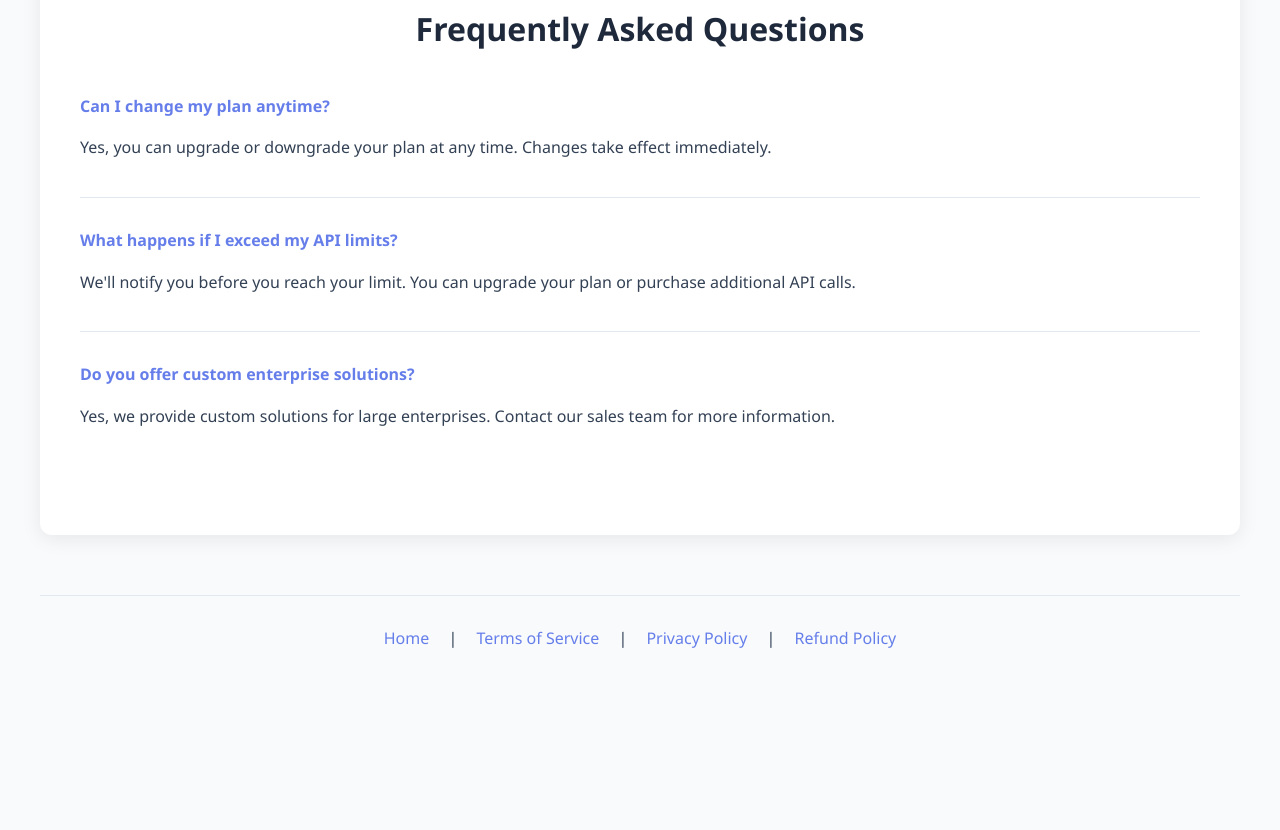
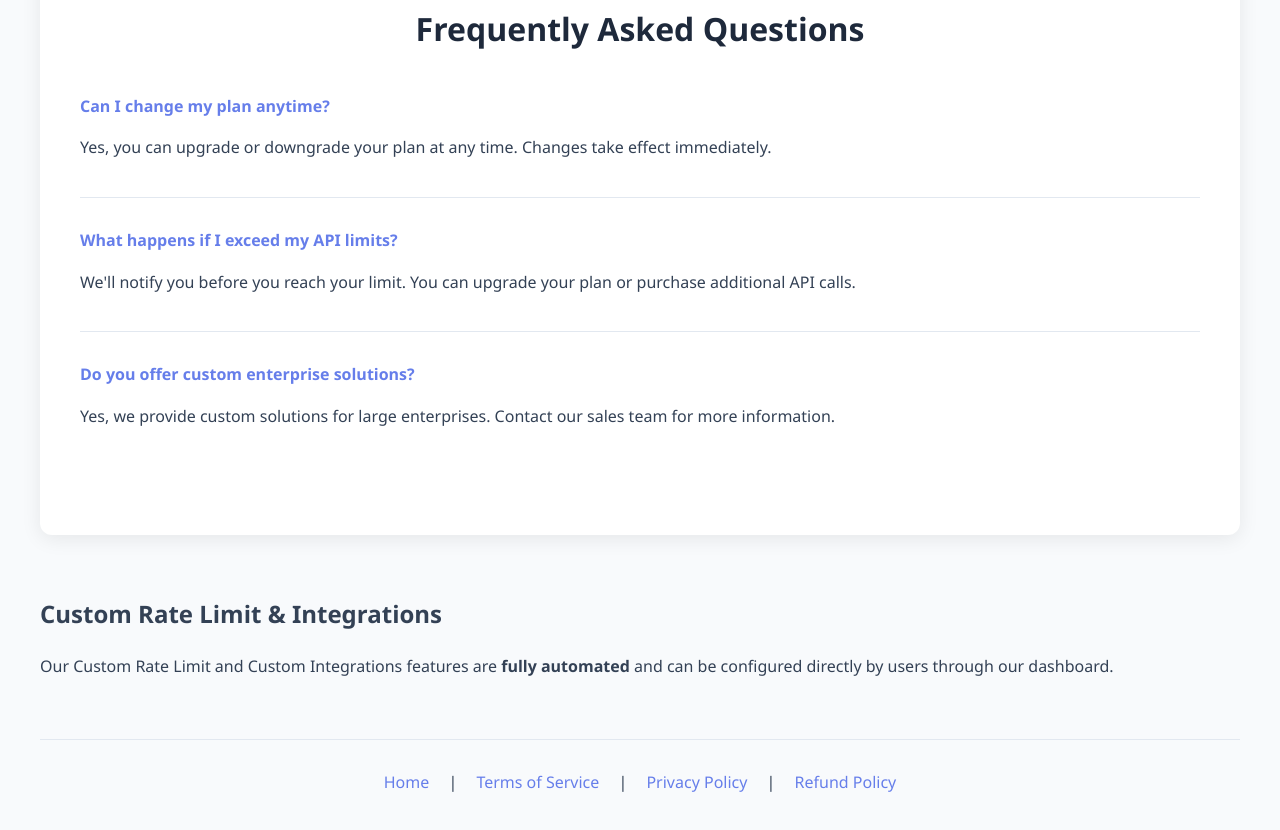
Before and after one commit to 8r4b/webpage, a plain HTML site: page pricing.html in a window 1280 px wide. Shown: the part 1076-1906 px from the top of the page. Before the commit the page ends 1798 px from the top, so only its background shows below. Drawn offline with Linux system fonts and the light colour scheme.

Commit message:
adjustments

```diff
--- a/pricing.html
+++ b/pricing.html
@@ -81,6 +81,14 @@
         <p>Yes, we provide custom solutions for large enterprises. Contact our sales team for more information.</p>
       </div>
     </section>
+
+    <section>
+      <h2>Custom Rate Limit & Integrations</h2>
+      <p>
+        Our Custom Rate Limit and Custom Integrations features are
+        <strong>fully automated</strong> and can be configured directly by users through our dashboard.
+      </p>
+    </section>
   </main>
 
   <footer>
```
Also changed, not shown: privacy.html (+1 -1 lines), terms.html (+1 -1 lines).
